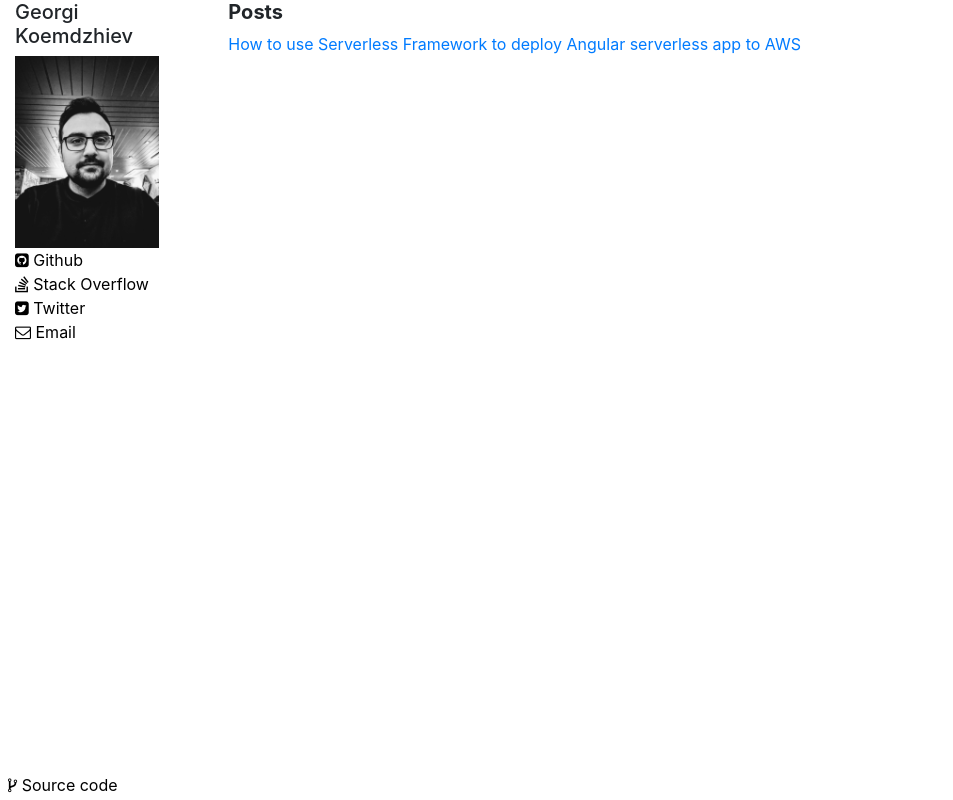
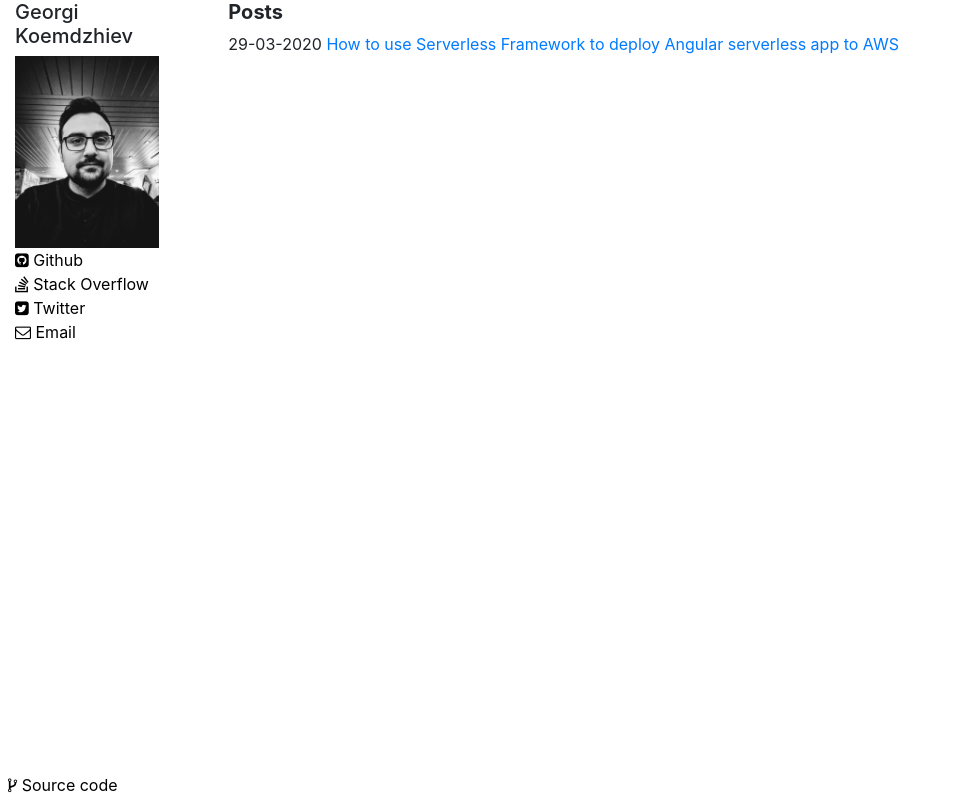
Before and after one commit to georgikoemdzhiev/georgiko.com, an Angular app: page / in a window 1280 px wide. Shown: the whole page, without its empty margins (0-953 px from the left). Built offline with nearby package versions, Linux system fonts and the light colour scheme.

Commit message:
Show post date in the post list

```diff
--- a/src/app/posts/posts.component.html
+++ b/src/app/posts/posts.component.html
@@ -1,7 +1,7 @@
 <H5 class="font-weight-bolder">Posts</H5>
 <ul class="list-unstyled">
     <li *ngFor="let post of posts">
-
+        {{ post.Date }}
         <a [title]="post.Id + ' post.Title'" [routerLink]="['/post', post.Id]">
             {{ post.Title }}
         </a>
```
